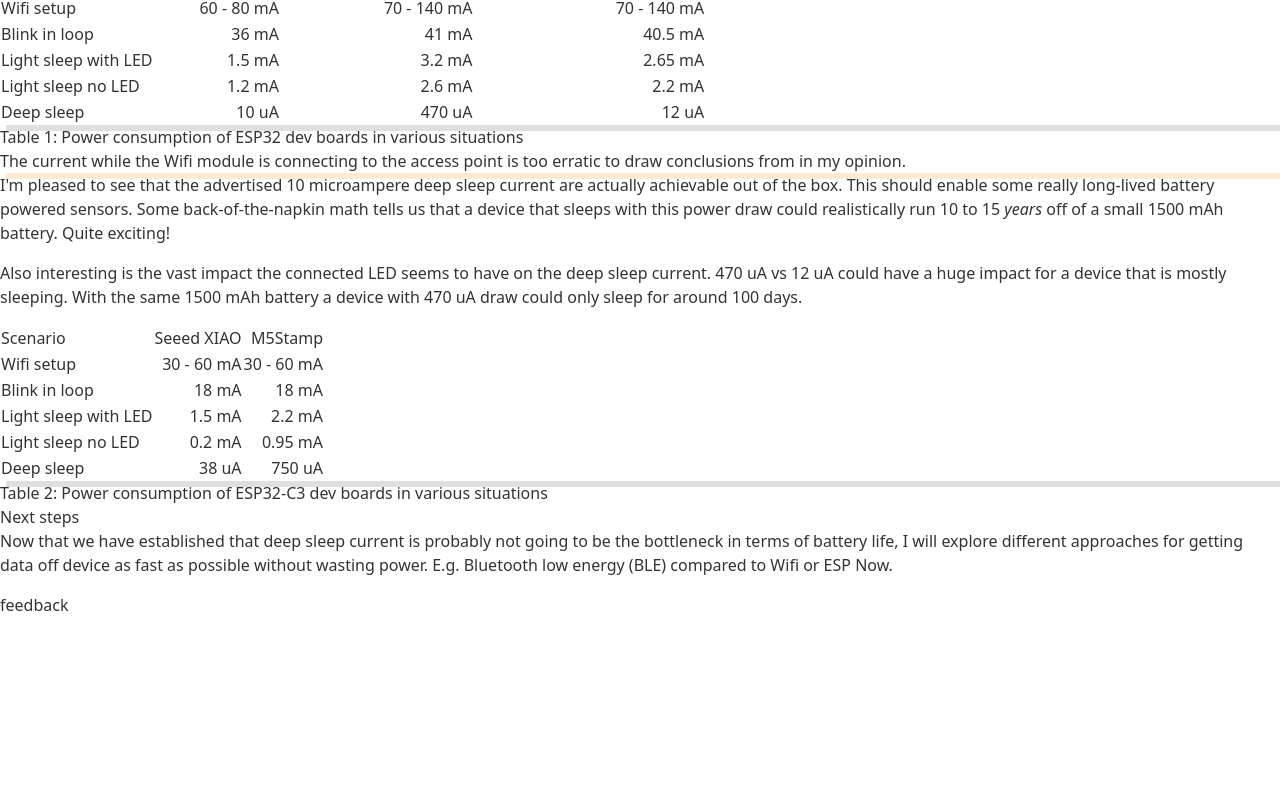
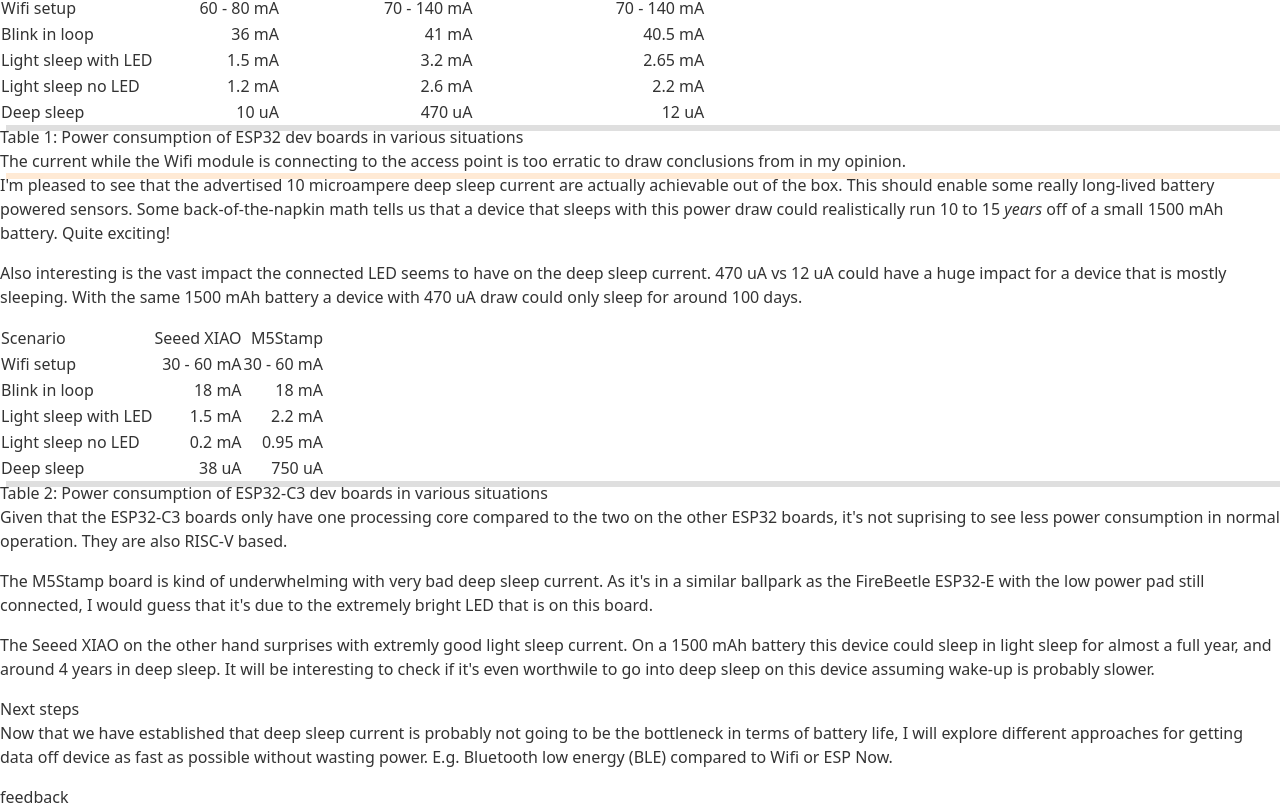
Before and after one commit to beingflo/marending.dev, a SvelteKit app: page /notes/esp-power in a window 1280 px wide. Shown: the part 831-1640 px from the top of the page. Before the commit the page ends 1448 px from the top, so only its background shows below. Built offline with nearby package versions, Linux system fonts and the light colour scheme.

Commit message:
[esp-now] Continue writing

```diff
--- a/src/routes/notes/esp-power/+page.svelte
+++ b/src/routes/notes/esp-power/+page.svelte
@@ -84,6 +84,21 @@
 		1500 mAh battery a device with 470 uA draw could only sleep for around 100 days.
 	</P>
 	<ResultsC3 />
+	<P
+		>Given that the ESP32-C3 boards only have one processing core compared to the two on the other
+		ESP32 boards, it's not suprising to see less power consumption in normal operation. They are
+		also RISC-V based.</P>
+	<P
+		>The M5Stamp board is kind of underwhelming with very bad deep sleep current. As it's in a
+		similar ballpark as the FireBeetle ESP32-E with the low power pad still connected, I would guess
+		that it's due to the extremely bright LED that is on this board.
+	</P>
+	<P
+		>The Seeed XIAO on the other hand surprises with extremly good light sleep current. On a 1500
+		mAh battery this device could sleep in light sleep for almost a full year, and around 4 years in
+		deep sleep. It will be interesting to check if it's even worthwile to go into deep sleep on this
+		device assuming wake-up is probably slower.
+	</P>
 	<H2>Next steps</H2>
 	<P
 		>Now that we have established that deep sleep current is probably not going to be the bottleneck
```
